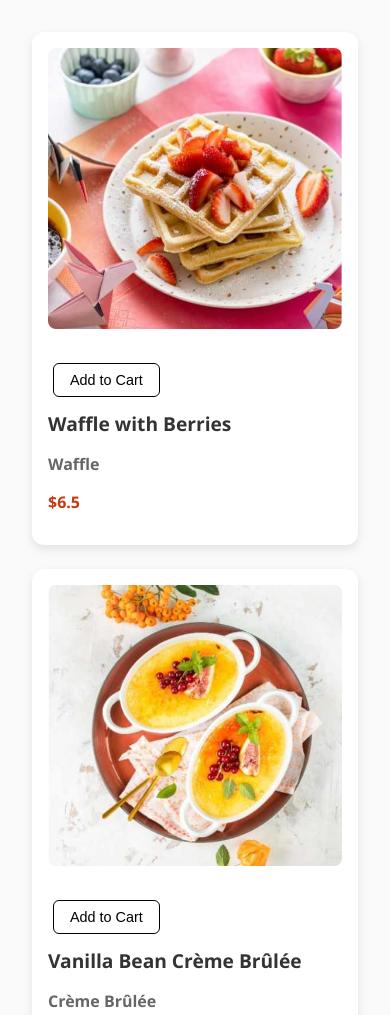
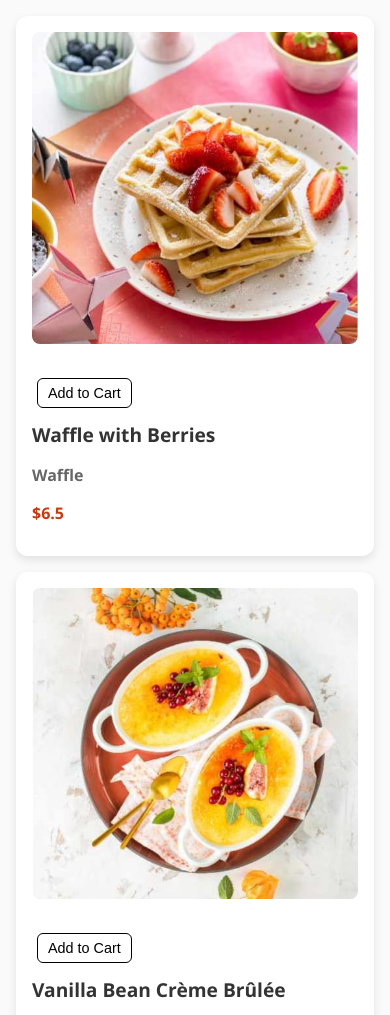
Before and after one commit to Titus-waititu/Products-Cart, a website built with Vite: page index.html in a window 390 px wide. Shown: the top 1015 px of the page. Built offline with nearby package versions, Linux system fonts and the light colour scheme.

Commit message:
added responsiveness

```diff
--- a/src/style.css
+++ b/src/style.css
@@ -272,7 +272,54 @@ body {
 .cancel:hover {
   background-color: #ffeaea;
 }
+@media (max-width: 1024px) {
+  .desserts-container {
+    grid-template-columns: repeat(auto-fill, minmax(180px, 1fr));
+  }
+}
 
+@media (max-width: 768px) {
+  #app {
+    flex-direction: column;
+    padding: 1rem;
+  }
+
+  .desserts-container {
+    grid-template-columns: 1fr; /* one column for easier reading */
+    gap: 1rem;
+  }
+
+  .cart {
+    max-height: none;
+    position: static;
+    margin-top: 2rem;
+  }
+}
+
+@media (max-width: 480px) {
+  .add-to-cart-container {
+    flex-wrap: wrap;
+    gap: 8px;
+  }
+
+  .addBtn,
+  .incBtn,
+  .decBtn,
+  .quantity-display {
+    font-size: 0.9rem;
+    padding: 6px 10px;
+  }
+
+  .cart-item {
+    flex-direction: column;
+    align-items: flex-start;
+    gap: 0.5rem;
+  }
+
+  .cart-item-quantity {
+    gap: 10px;
+  }
+}
 .cart-count {
   font-size: 1.2rem;
   font-weight: bold;
```
